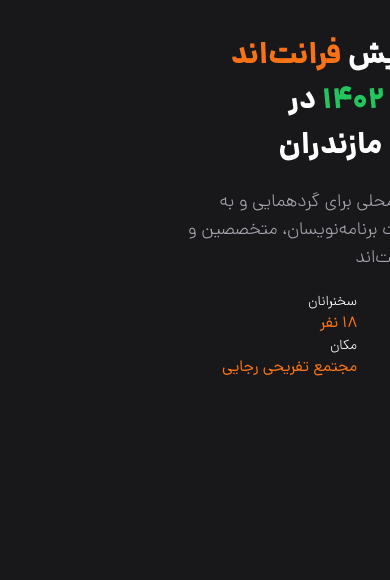
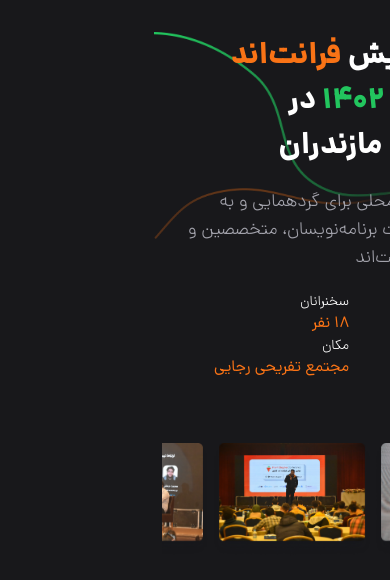
Before and after one commit to frontChapter/website-frontend, a Next.js app: page / in a window 390 px wide. Shown: the top 580 px of the page. Built offline with nearby package versions, Linux system fonts and the light colour scheme.

Commit message:
chore: add section speaker images with slider

```diff
--- a/package.json
+++ b/package.json
@@ -19,6 +19,7 @@
     "react": "^18",
     "react-dom": "^18",
     "recoil": "^0.7.7",
+    "swiper": "^11.0.5",
     "tailwind-merge": "^2.2.0",
     "tailwindcss-animate": "^1.0.7"
   },
--- a/src/app/components/HeroSection.tsx
+++ b/src/app/components/HeroSection.tsx
@@ -1,21 +1,46 @@
+'use client';
+
+import Image from 'next/image';
+import imageVectorOrange from '@/assets/images/home/hero-section-vetor-orange.png';
+import imageVectorGreen from '@/assets/images/home/hero-section-vector-green.png';
+import imageSpeakerOne from '@/assets/images/home/hero-section-speaker-1.png';
+import imageSpeakerTwo from '@/assets/images/home/hero-section-speaker-2.png';
+import imageSpeakerThree from '@/assets/images/home/hero-section-speaker-3.png';
+import imageSpeakerFour from '@/assets/images/home/hero-section-speaker-4.png';
+import imageSpeakerFive from '@/assets/images/home/hero-section-speaker-5.png';
+import 'swiper/css';
+import { Swiper, SwiperSlide } from 'swiper/react';
+
 export default function HeroSection() {
   return (
     <section className="relative">
-
-      <div className="container flex flex-col items-center space-y-5">
+      <div className="container flex flex-col items-center gap-y-16">
+        {/* vectors */}
+        <Image
+          src={imageVectorOrange}
+          alt="vector orange"
+          className="absolute bottom-0 right-0 top-0 object-contain"
+        />
+        <Image
+          src={imageVectorGreen}
+          alt="vector green"
+          className="absolute bottom-0 left-0 top-0"
+        />
+        {/* texts */}
+        <div className="relative z-10 w-full space-y-5 sm:max-w-xl md:max-w-2xl lg:max-w-[713px]">
           {/* title */}
-        <h1 className="w-full text-3xl font-extrabold leading-[45px] sm:max-w-xl md:max-w-2xl lg:max-w-[713px] lg:text-5xl lg:leading-[72px]">
+          <h1 className="w-full text-3xl font-extrabold leading-[45px] lg:text-5xl lg:leading-[72px]">
             دومین همایش <span className="text-orange-500">فرانت‌اند</span> ایران{' '}
             <span className="text-green-500">اسفند ۱۴۰۲</span> در فریدون‌کنار،
             مازندران
           </h1>
           {/* description */}
-        <h2 className="w-full font-light text-lg lg:text-2xl lg:leading-9 text-zinc-400 sm:max-w-xl md:max-w-2xl lg:max-w-[713px]">
+          <h2 className="w-full text-lg font-light text-zinc-400 lg:text-2xl lg:leading-9">
             همایش فرانت چپتر محلی برای گردهمایی و به اشتراک‌گذاری تجربیات
             برنامه‌نویسان، متخصصین و علاقه‌مندان حوزه فرانت‌اند
           </h2>
           {/* detail */}
-        <div className="grid w-full grid-cols-2 sm:max-w-xl md:flex md:max-w-2xl md:gap-10 lg:max-w-[713px]">
+          <div className="grid w-full grid-cols-2 md:flex md:gap-10">
             {[
               {
                 title: 'زمان',
@@ -36,13 +61,49 @@ export default function HeroSection() {
             ].map((item, index) => {
               return (
                 <div key={index} className="">
-                <p className="text-sm font-light text-zinc-50">{item.title}</p>
+                  <p className="text-sm font-light text-zinc-50">
+                    {item.title}
+                  </p>
                   <p className="text-orange-500">{item.description}</p>
                 </div>
               );
             })}
           </div>
         </div>
+        {/* images */}
+        <div className="w-full">
+          {/* for mobile */}
+          <div className="lg:hidden">
+            <Swiper
+              breakpoints={{
+                0: {
+                  slidesPerView: 2.3,
+                },
+                640: {
+                  slidesPerView: 3.3,
+                },
+                768: {
+                  slidesPerView: 4.3,
+                },
+              }}
+            >
+              {[
+                imageSpeakerOne,
+                imageSpeakerTwo,
+                imageSpeakerThree,
+                imageSpeakerFour,
+                imageSpeakerFive,
+              ].map((item, index) => {
+                return (
+                  <SwiperSlide key={index}>
+                    <Image src={item} alt="سخنرانان همایش" />
+                  </SwiperSlide>
+                );
+              })}
+            </Swiper>
+          </div>
+        </div>
+      </div>
     </section>
   );
 }
--- a/src/app/page.tsx
+++ b/src/app/page.tsx
@@ -2,7 +2,7 @@ import HeroSection from "./components/HeroSection";
 
 export default function Home() {
   return (
-    <main className="container py-8 space-y-6">
+    <main className="py-8 space-y-6">
       <HeroSection />
     </main>
   );
```
Also changed, not shown: 1 other file (tests, documents, lock files or other folders). Lines whose indentation alone changed are shown as unchanged.
